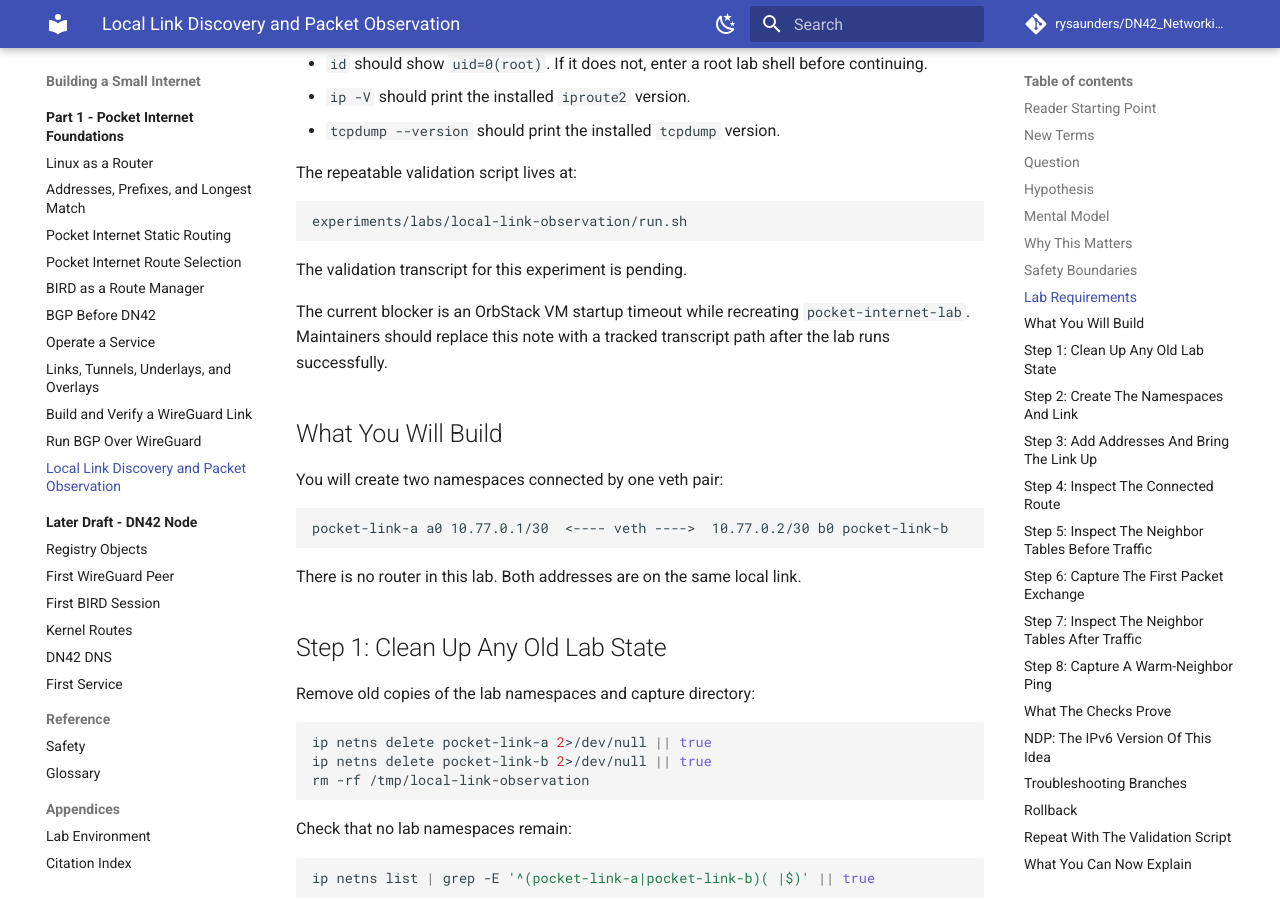
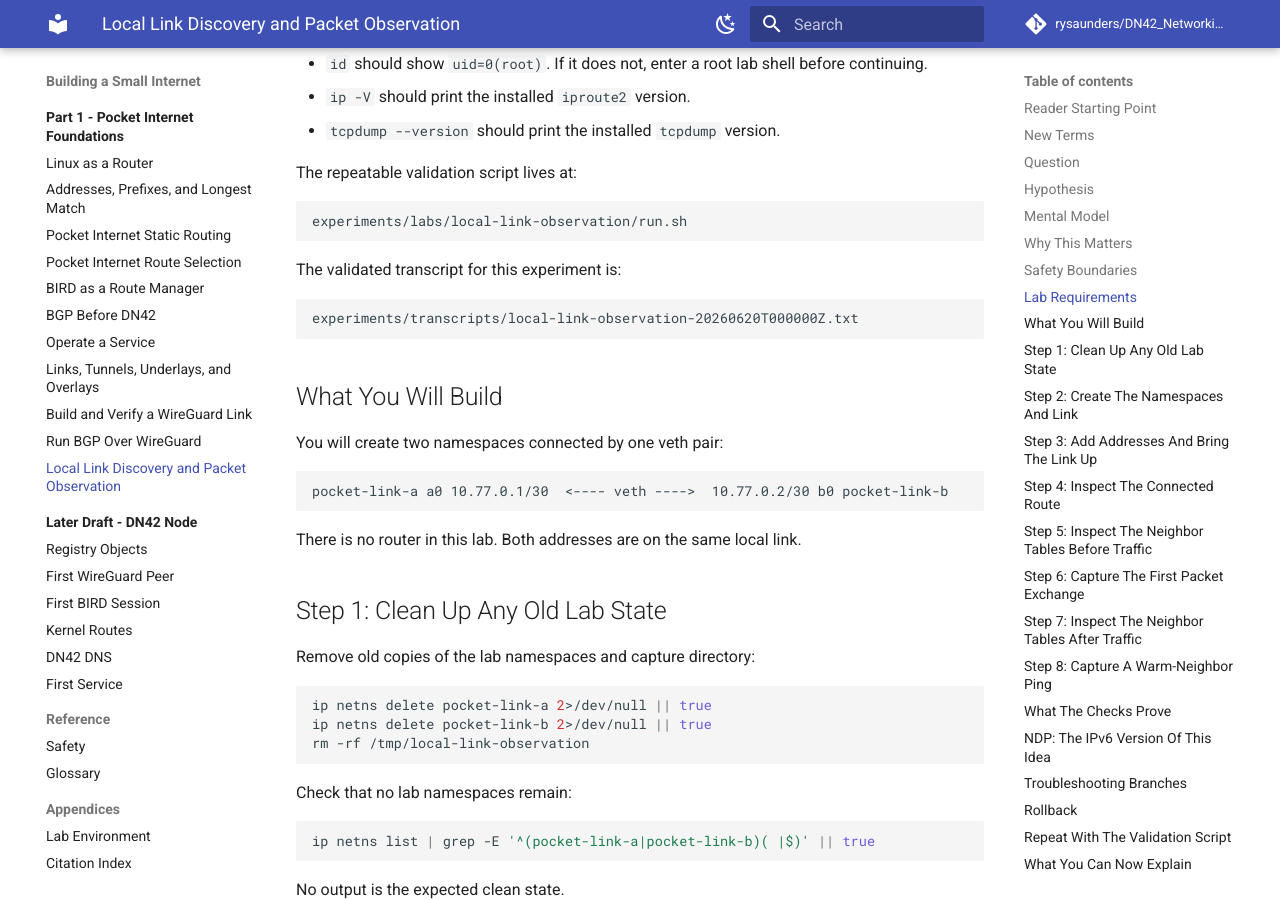
Before and after one commit to rysaunders/DN42_Networking_by_Experimenting, an MkDocs documentation site: the page built from docs/part-01-first-principles/11-local-link-observation.md, in a window 1280 px wide and 900 px high, scrolled down 2985 px. Built offline with MkDocs 1.6.1 and Material for MkDocs 9.7.7, drawn with Linux system fonts in a browser that asks for light colours; comment, search, counter and statistics services are not loaded.

Commit message:
Validate local-link observation lab

````diff
--- a/docs/part-01-first-principles/11-local-link-observation.md
+++ b/docs/part-01-first-principles/11-local-link-observation.md
@@ -3,24 +3,24 @@
 ??? info "Maintainer metadata"
     ```yaml
     chapter_id: part-01-11-local-link-observation
-    status: draft
+    status: published-draft
     safety_level: local-lab
     lab_id: experiments/labs/local-link-observation
     depends_on:
       - part-01-01-linux-router
       - part-01-02-addressing-prefixes-longest-match
-    transcript: "pending; OrbStack validation blocked by VM start timeout"
+    transcript: experiments/transcripts/local-link-observation-20260620T000000Z.txt
     source_ids:
       - linux-ip-route
     tested_environment:
       host: macOS + OrbStack
-      distro: pending validation transcript
-      kernel: pending validation transcript
+      distro: Ubuntu 24.04 noble
+      kernel: 7.0.11-orbstack-00360-gc9bc4d96ac70
       bird: not used
       wireguard_tools: not used
     beginner_review:
       status: deferred
-      note: Deferred until the lab can be validated and transcript-backed.
+      note: Deferred in this pass; chapter is now transcript-backed and ready for the next beginner review loop.
     technical_review:
       required: false
       status: not_required
@@ -139,9 +139,11 @@
 experiments/labs/local-link-observation/run.sh
 ```
 
-The validation transcript for this experiment is pending.
+The validated transcript for this experiment is:
 
-The current blocker is an OrbStack VM startup timeout while recreating `pocket-internet-lab`. Maintainers should replace this note with a tracked transcript path after the lab runs successfully.
+```text
+experiments/transcripts/local-link-observation-20260620T000000Z.txt
+```
 
 ## What You Will Build
 
````
Also changed, not shown: experiments/labs/local-link-observation/README.md (+2 -2 lines), 1 other file.
